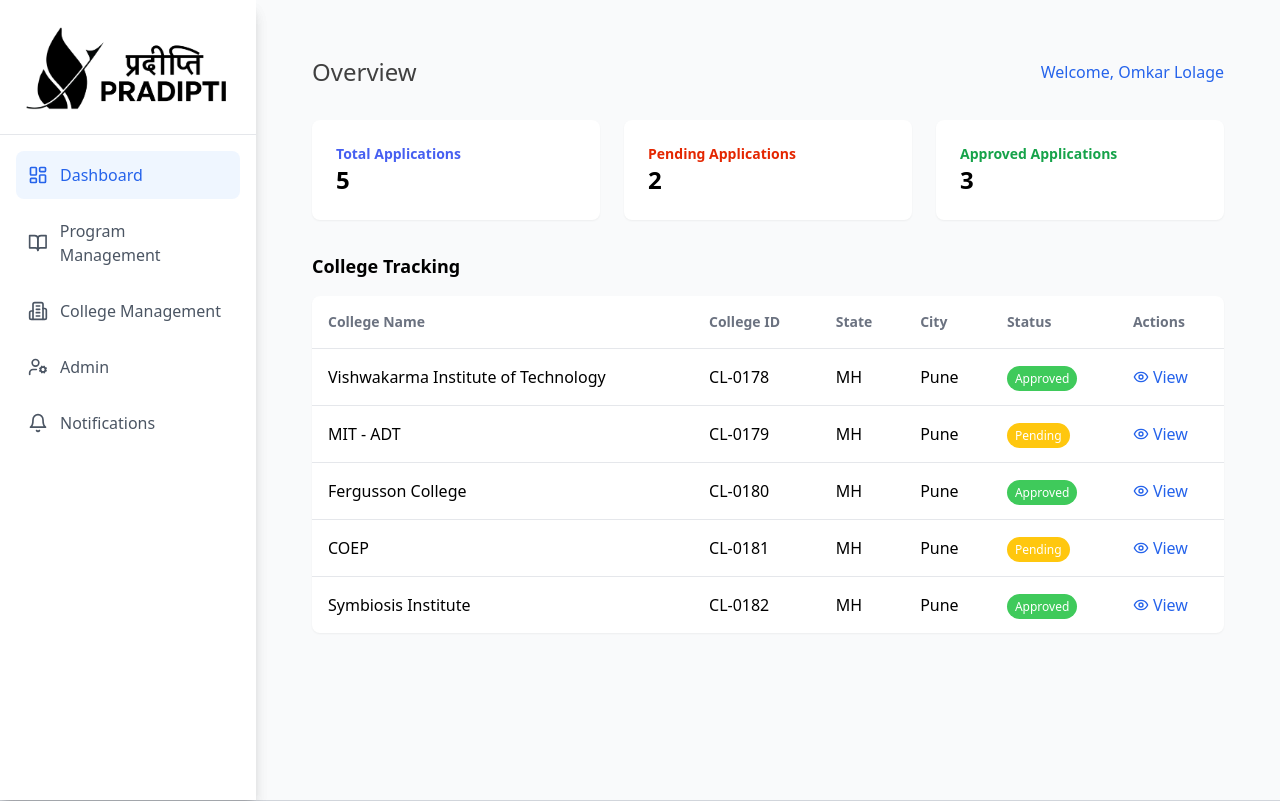
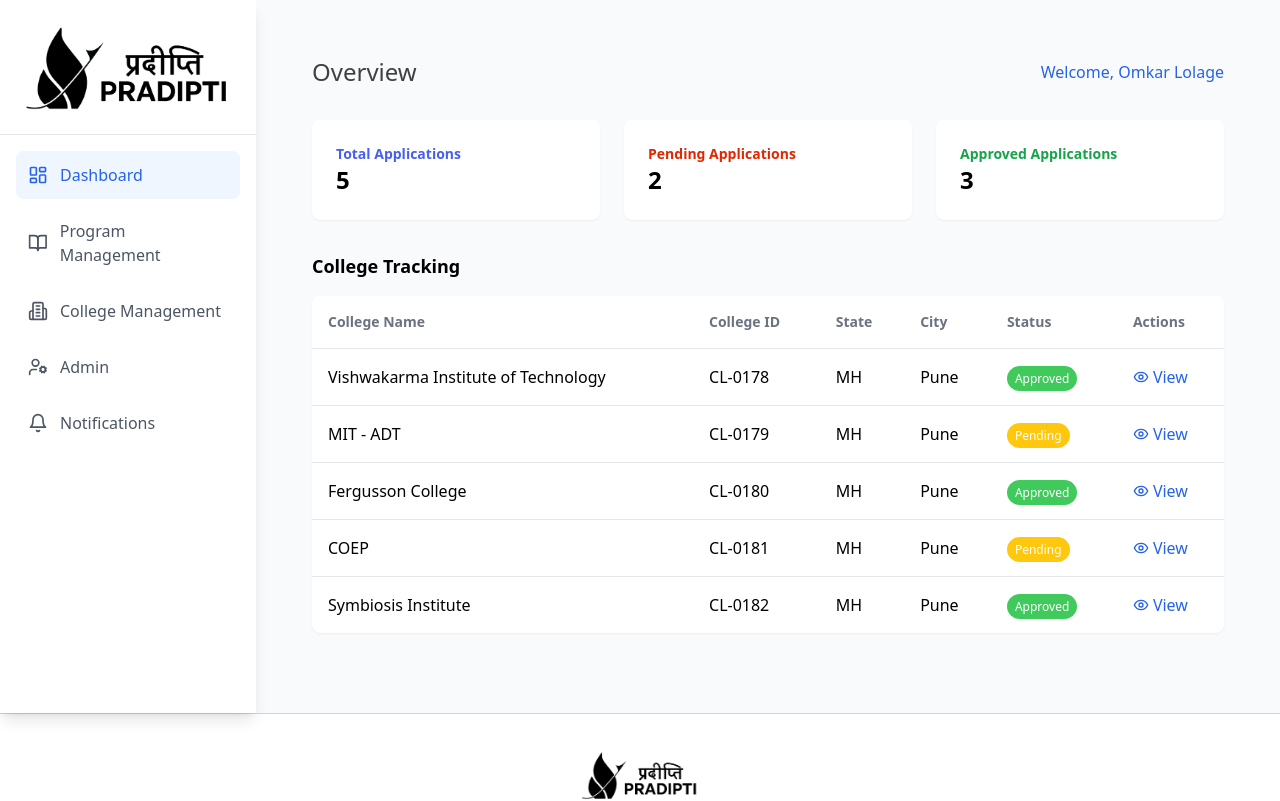
Before and after one commit to arya2004/Pradipti-Portal, a React (Vite) app in the folder client/: page / in a window 1280 px wide. Shown: the top 801 px of the page. Built offline with nearby package versions, Linux system fonts and the light colour scheme.

Commit message:
removes unncessary div

```diff
--- a/client/src/components/Sidebar.jsx
+++ b/client/src/components/Sidebar.jsx
@@ -14,7 +14,7 @@ export function Sidebar({ onClose }) {
   const isActive = (path) => location.pathname === path;
 
   return (
-    <div className="bg-white w-64 min-h-screen shadow-lg">
+    <>
       <div className="p-4 border-b">
         <img src="/image.png"></img>
       </div>
@@ -30,7 +30,7 @@ export function Sidebar({ onClose }) {
         <SidebarLink
           href="/program-management-dashboard"
           icon={<BookOpen size={20} />}
-          active={isActive('/program-management-dashboard')}
+          active={isActive("/program-management-dashboard")}
           onClick={onClose}
         >
           Program Management
@@ -38,7 +38,7 @@ export function Sidebar({ onClose }) {
         <SidebarLink
           href="/college-management"
           icon={<Building2 size={20} />}
-          active={isActive('/college-management')}
+          active={isActive("/college-management")}
           onClick={onClose}
         >
           College Management
@@ -50,7 +50,7 @@ export function Sidebar({ onClose }) {
           Notifications
         </SidebarLink>
       </nav>
-    </div>
+    </>
   );
 }
 
```
